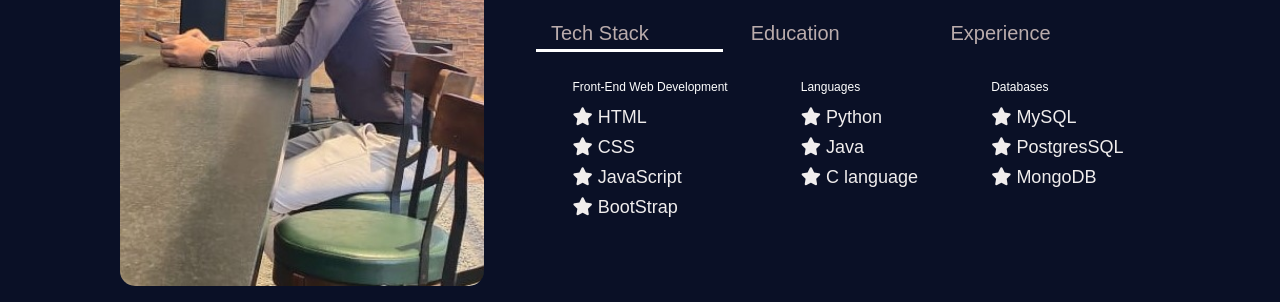
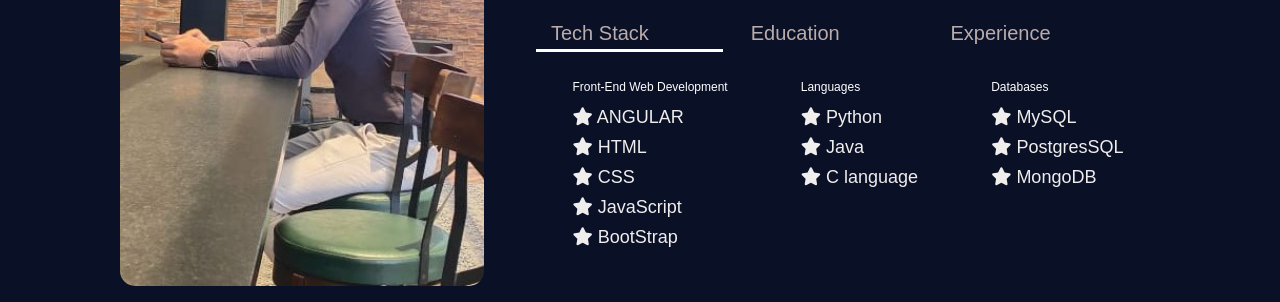
Before and after one commit to devjay000/jayachandras-portfolio, a plain HTML site: page index.html in a window 1280 px wide. Shown: the part 1207-1509 px from the top of the page. Drawn offline with Linux system fonts and the light colour scheme.

Commit message:
Update index.html
adding angular as a skill

```diff
--- a/index.html
+++ b/index.html
@@ -55,7 +55,7 @@
                 <div id="tech-stack" class="tab-content active">
                     <div class="stack-1">
                         <ul>
-                            <li><span>Front-End Web Development</span><br><i class="fa-solid fa-star"></i> HTML <br><i class="fa-solid fa-star"></i> CSS <br> <i class="fa-solid fa-star"></i> JavaScript
+                            <li><span>Front-End Web Development</span><br><i class="fa-solid fa-star"></i> ANGULAR <br><i class="fa-solid fa-star"></i> HTML <br><i class="fa-solid fa-star"></i> CSS <br> <i class="fa-solid fa-star"></i> JavaScript
                                 <br><i class="fa-solid fa-star"></i> BootStrap
                             </li>
                         </ul>
```
